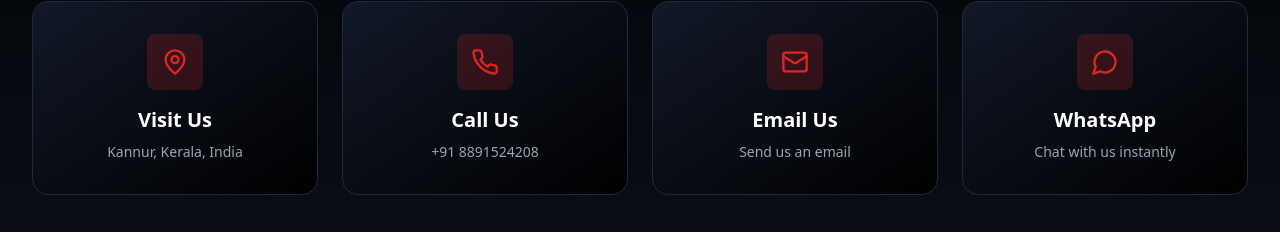
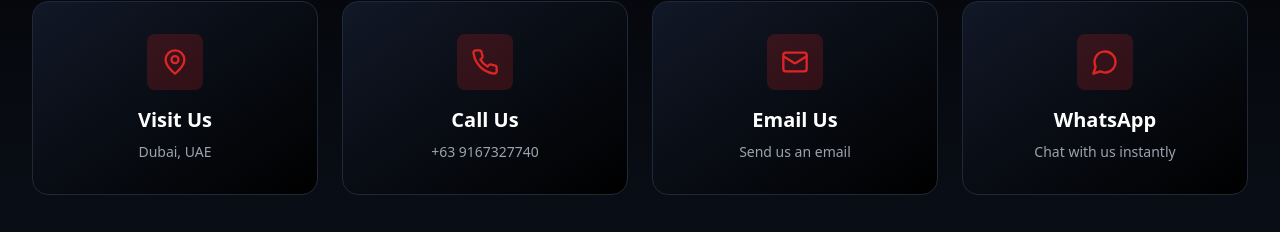
Before and after one commit to hrishikeshgireesh69-ai/doomstudios, a React (Vite) app: page / in a window 1280 px wide. Shown: the part 7668-7900 px from the top of the page. Built offline with nearby package versions, Linux system fonts and the light colour scheme.

Commit message:
Update contact information for Contact component

```diff
--- a/src/components/Contact.tsx
+++ b/src/components/Contact.tsx
@@ -5,26 +5,26 @@ export default function Contact() {
     {
       icon: MapPin,
       title: 'Visit Us',
-      info: 'Kannur, Kerala, India',
+      info: 'Dubai, UAE',
       action: null,
     },
     {
       icon: Phone,
       title: 'Call Us',
-      info: '+91 8891524208',
-      action: () => window.open('tel:+918891524208'),
+      info: '+63 9167327740',
+      action: () => window.open('tel:+639167327740'),
     },
     {
       icon: Mail,
       title: 'Email Us',
       info: 'Send us an email',
-      action: () => window.open('mailto:contact@doomstudios.com?subject=Project Inquiry'),
+      action: () => window.open('mailto:doomstudiosofficial@gmail.com?subject=Project Inquiry'),
     },
     {
       icon: MessageCircle,
       title: 'WhatsApp',
       info: 'Chat with us instantly',
-      action: () => window.open('https://wa.me/918891524208?text=Hi, I would like to discuss a project with DoomStudios'),
+      action: () => window.open('https://wa.me/639167327740?text=Hi, I would like to discuss a project with DoomStudios'),
     },
   ];
 
```
